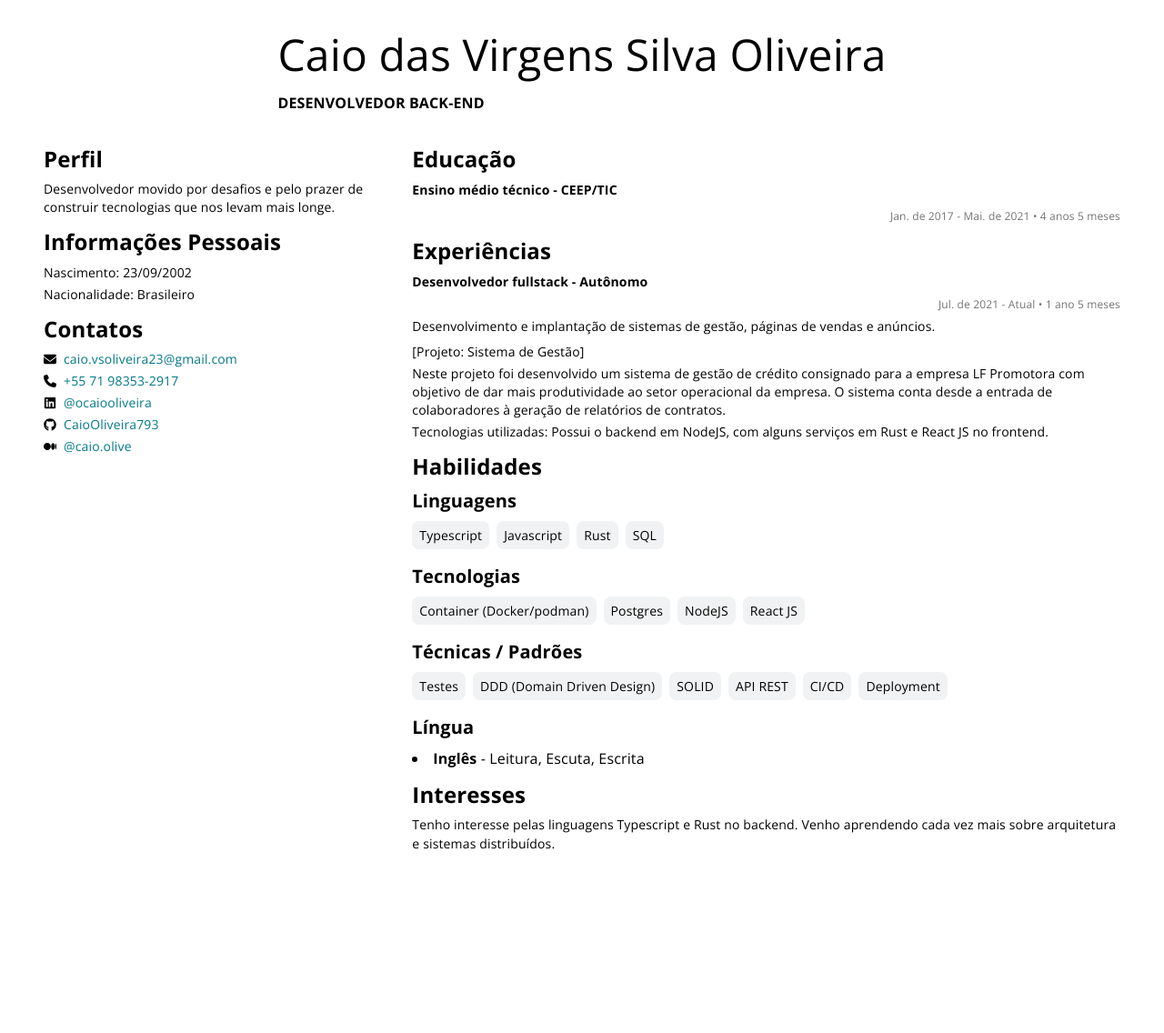
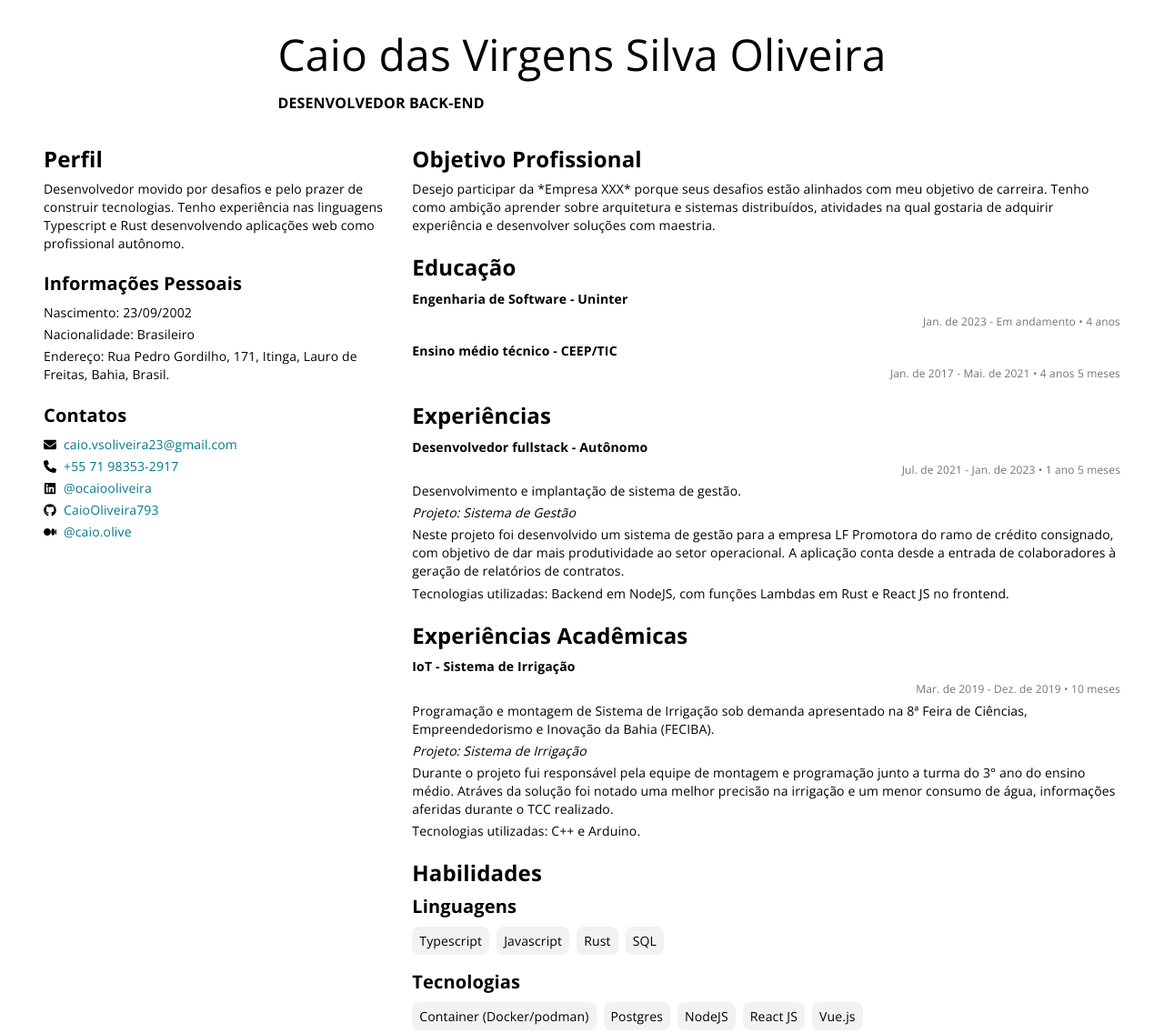
Before and after one commit to CaioOliveira793/CaioOliveira793, a plain HTML site: page index.html in a window 1280 px wide. Shown: the top 1136 px of the page at 91% size. Before the commit the page ends 970 px from the top, so only its background shows below. Drawn offline with nearby package versions, Linux system fonts and the light colour scheme.

Commit message:
feat(curriculo): add academic experience and professional objective

```diff
--- a/index.html
+++ b/index.html
@@ -84,7 +84,7 @@
 		main {
 			display: flex;
 			flex-flow: column nowrap;
-			gap: calc(var(--global-spacing-unit) * 1.5);
+			gap: calc(var(--global-spacing-unit) * 2.5);
 		}
 
 		aside {
@@ -95,7 +95,7 @@
 			grid-column: span 4;
 		}
 
-		@media (0px < width < 580px) {
+		@media (0px < width < 840px) {
 			#root {
 				gap: calc(var(--global-spacing-unit) * 2);
 			}
@@ -146,13 +146,13 @@
 		.timeline_list {
 			display: flex;
 			flex-flow: column nowrap;
-			gap: calc(var(--global-spacing-unit) * .5);
+			gap: calc(var(--global-spacing-unit) * 1.5);
 		}
 
 		.timeline_item {
 			display: flex;
 			flex-flow: column nowrap;
-			gap: calc(var(--global-spacing-unit) * 1);
+			gap: calc(var(--global-spacing-unit) * .5);
 		}
 
 		.timeline_item_container {
@@ -177,6 +177,10 @@
 			gap: calc(var(--global-spacing-unit) * .5);
 		}
 
+		.project_title {
+			font-style: italic;
+		}
+
 
 		.tag_list {
 			display: flex;
@@ -192,7 +196,9 @@
 			background-color: var(--global-bg-emphasis-color);
 		}
 
-	</style>
+
+		.hide { display: none; }
+</style>
 
 	<title>Currículo Caio Oliveira</title>
 </head>
@@ -210,21 +216,22 @@
 			<section id="profile" class="topic_container">
 				<h5 class="topic heading5">Perfil</h5>
 				<p class="body2">
-					Desenvolvedor movido por desafios e pelo prazer de construir tecnologias
-					que nos levam mais longe.
+					Desenvolvedor movido por desafios e pelo prazer de construir tecnologias. Tenho experiência nas
+					linguagens Typescript e Rust desenvolvendo aplicações web como profissional autônomo.
 				</p>
 			</section>
 
 			<section id="personal_info" class="topic_container">
-				<h5 class="topic heading5">Informações pessoais</h5>
-				<div class="personal_information_container">
-					<p class="body2">Nascimento: 23/09/2002</p>
-					<p class="body2">Nacionalidade: Brasileiro</p>
+				<h5 class="topic heading6">Informações pessoais</h5>
+				<div class="personal_information_container body2">
+					<p>Nascimento: 23/09/2002</p>
+					<p>Nacionalidade: Brasileiro</p>
+					<p>Endereço: Rua Pedro Gordilho, 171, Itinga, Lauro de Freitas, Bahia, Brasil.</p>
 				</div>
 			</section>
 
 			<section id="contact" class="topic_container">
-				<h5 class="topic heading5">Contatos</h5>
+				<h5 class="topic heading6">Contatos</h5>
 				<ul class="contact_list_container">
 					<li class="body2">
 						<img src="icon/envelope.svg" alt="icone email" />
@@ -257,9 +264,28 @@
 		</aside>
 
 		<main>
+			<section id="professional_objective" class="topic_container">
+				<h5 class="topic heading5">Objetivo profissional</h5>
+				<p class="body2">
+					<!-- best -->
+					Desejo participar da *Empresa XXX* porque seus desafios estão alinhados com meu objetivo de carreira.
+					Tenho como ambição aprender sobre arquitetura e sistemas distribuídos, atividades na qual gostaria de
+					adquirir experiência e desenvolver soluções com maestria.
+				</p>
+				<p class="body2 hide">
+					<!-- generic -->
+					Tenho interesse pela área de Backend, com ambição aprender sobre arquitetura e sistemas distribuídos
+					para o desenvolvimento de soluções.
+				</p>
+			</section>
+
 			<section id="education" class="topic_container">
 				<h5 class="topic heading5">Educação</h5>
 				<ul class="timeline_list">
+					<li class="timeline_item">
+						<strong class="timeline_item_title subtitle2">Engenharia de Software - Uninter</strong>
+						<p class="timeline_item_time caption">Jan. de 2023 - Em andamento &bull; 4 anos</p>
+					</li>
 					<li class="timeline_item">
 						<strong class="timeline_item_title subtitle2">Ensino médio técnico - CEEP/TIC</strong>
 						<p class="timeline_item_time caption">Jan. de 2017 - Mai. de 2021 &bull; 4 anos 5 meses</p>
@@ -273,19 +299,45 @@
 					<li class="timeline_item">
 						<div class="timeline_item_container">
 							<strong class="timeline_item_title subtitle2">Desenvolvedor fullstack - Autônomo</strong>
-							<p class="timeline_item_time caption">Jul. de 2021 - Atual &bull; 1 ano 5 meses</p>
-							<p class="body2">Desenvolvimento e implantação de sistemas de gestão, páginas de vendas e anúncios.</p>
+							<p class="timeline_item_time caption">Jul. de 2021 - Jan. de 2023 &bull; 1 ano 5 meses</p>
+							<p class="body2">Desenvolvimento e implantação de sistema de gestão.</p>
 						</div>
 						<div class="project_container body2">
-							<p>[Projeto: Sistema de Gestão]</p>
+							<p class="project_title">Projeto: Sistema de Gestão</p>
 							<p>
-								Neste projeto foi desenvolvido um sistema de gestão de crédito consignado para a empresa LF Promotora
-								com objetivo de dar mais produtividade ao setor operacional da empresa.
-								O sistema conta desde a entrada de colaboradores à geração de relatórios de contratos.
+								Neste projeto foi desenvolvido um sistema de gestão para a empresa LF Promotora do ramo de crédito
+								consignado, com objetivo de dar mais produtividade ao setor operacional. A aplicação conta desde a
+								entrada de colaboradores à geração de relatórios de contratos.
 							</p>
 							<p>
-								Tecnologias utilizadas: Possui o backend em NodeJS, com alguns serviços em Rust e React JS no frontend.
+								Tecnologias utilizadas: Backend em NodeJS, com funções Lambdas em Rust e React JS no frontend.
 							</p>
+						</div>
+					</li>
+				</ul>
+			</section>
+
+			<section id="academic_experience" class="topic_container">
+				<h5 class="topic heading5">Experiências acadêmicas</h5>
+				<ul class="timeline_list">
+					<li class="timeline_item">
+						<div class="timeline_item_container">
+							<strong class="timeline_item_title subtitle2">IoT - Sistema de Irrigação</strong>
+							<p class="timeline_item_time caption">Mar. de 2019 - Dez. de 2019 &bull; 10 meses</p>
+							<p class="body2">
+								Programação e montagem de Sistema de Irrigação sob demanda apresentado na 8ª Feira de Ciências,
+								Empreendedorismo e Inovação da Bahia (FECIBA).
+							</p>
+						</div>
+						<div class="project_container body2">
+							<p class="project_title">Projeto: Sistema de Irrigação</p>
+							<p>
+								Durante o projeto fui responsável pela equipe de montagem e programação junto a turma do 3° ano do
+								ensino médio.
+								Atráves da solução foi notado uma melhor precisão na irrigação e um menor consumo de água, informações
+								aferidas durante o TCC realizado.
+							</p>
+							<p>Tecnologias utilizadas: C++ e Arduino.</p>
 						</div>
 					</li>
 				</ul>
@@ -310,6 +362,7 @@
 							<li class="tag tag_medium">Postgres</li>
 							<li class="tag tag_medium">NodeJS</li>
 							<li class="tag tag_medium">React JS</li>
+							<li class="tag tag_medium">Vue.js</li>
 						</ul>
 					</div>
 					<div class="sub_topic_container">
@@ -326,18 +379,10 @@
 					<div class="sub_topic_container">
 						<h6 class="sub_topic heading6">Língua</h6>
 						<ul>
-							<li><strong class="font_weight_bold">Inglês</strong> - Leitura, Escuta, Escrita</li>
+							<li><strong class="font_weight_bold">Inglês</strong> [INTERMEDIÁRIO] - Escrita, leitura e escuta.</li>
 						</ul>
 					</div>
 				</div>
-			</section>
-
-			<section id="interest" class="topic_container">
-				<h5 class="topic heading5">Interesses</h5>
-				<p class="body2">
-					Tenho interesse pelas linguagens Typescript e Rust no backend. Venho aprendendo cada vez mais sobre
-					arquitetura e sistemas distribuídos.
-				</p>
 			</section>
 		</main>
 	</div>
```
